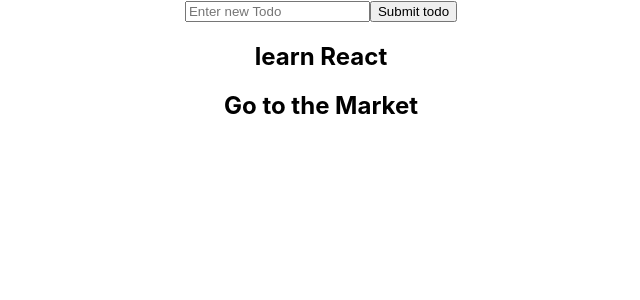
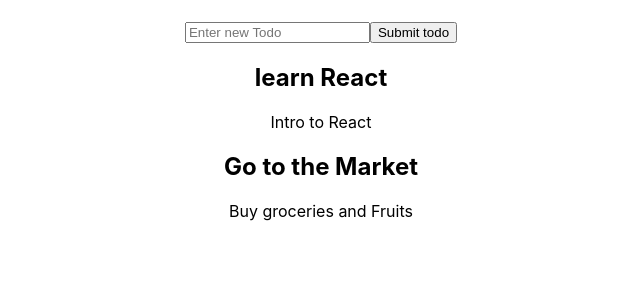
Before and after one commit to Seansama/to-do-app, a React (Create React App) app: page / in a window 1280 px wide. Shown: the top 300 px of the page, without its empty margins (319-959 px from the left). Built offline with nearby package versions, Linux system fonts and the light colour scheme.

Commit message:
Updated state and installed react-router

```diff
--- a/package.json
+++ b/package.json
@@ -8,6 +8,7 @@
     "@testing-library/user-event": "^13.5.0",
     "react": "^18.2.0",
     "react-dom": "^18.2.0",
+    "react-router-dom": "^6.6.2",
     "react-scripts": "5.0.1",
     "web-vitals": "^2.1.4"
   },
--- a/src/Components/toDoList.js
+++ b/src/Components/toDoList.js
@@ -3,7 +3,7 @@
 return(
     <div>
         <h2>{props.todos.title}</h2>
-        <p>{props.todos.Description}</p>
+        <p>{props.todos.description}</p>
     </div>
 )
 }
--- a/src/Views/Home.js
+++ b/src/Views/Home.js
@@ -20,16 +20,27 @@
 //handle input change
     const handleChange = (e) => {
       e.preventDefault();
+      setNewTodo(e.target.value)
+
     }
     //function to add anew toDo
-       const AddNewToDo = () => {
-
+       const handleSubmit = (e) => {
+e.preventDefault()
+           const newTask = {
+               "id": Math.floor(Math.random()*10),
+               "title": newTodo,
+               "description": "Buy groceries and Fruits",
+               "status": false
+           }
+           console.log(newTask)
+           setTodos([...todos,newTask])
        }
     return(
         <div>
-            <form>
-                <input type="text" placeholder="Enter new Todo"/>
-                    <button type="submit">Submit todo</button>
+            <h1>{newTodo}</h1>
+            <form onSubmit={handleSubmit}>
+                <input type="text" placeholder="Enter new Todo" onChange={handleChange} name="newTodo" value={newTodo}/>
+                    <button type="submit" >Submit todo</button>
             </form>
             <ToDo todos={todos}/>
         </div>
```
Also changed, not shown: 2 other files (tests, documents, lock files or other folders).
